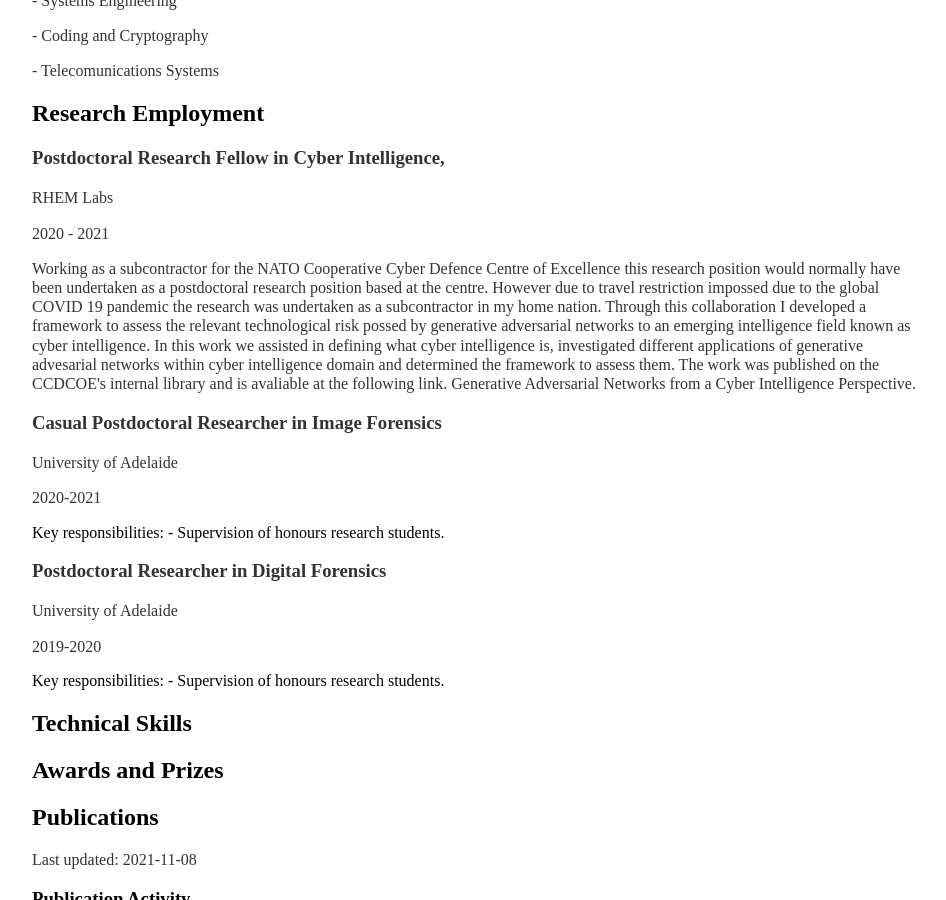
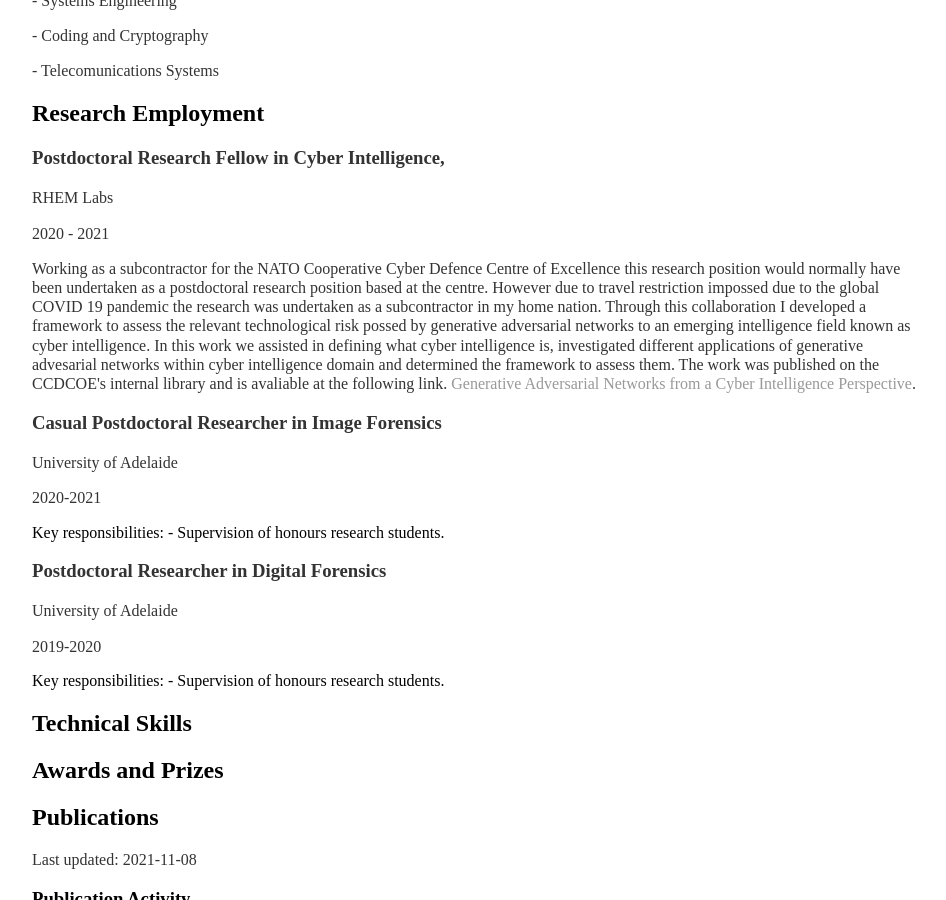
Before and after one commit to rhematt/rhematt.github.io, a Jekyll site: the page built from cv/index.html, in a window 1280 px wide and 900 px high, scrolled down 767 px. Shown: the whole window, without its empty margins (160-1106 px from the left). Built offline with Jekyll 4.4.1, drawn with Linux system fonts in a browser that asks for light colours; part of the change alters nothing that is shown.

```diff
--- a/cv/index.html
+++ b/cv/index.html
@@ -37,7 +37,7 @@ title: CV of Dr Richard Matthews
 		<p>2020 - 2021</p>
 		<p>Working as a subcontractor for the NATO Cooperative Cyber Defence Centre of Excellence this research position would normally have been undertaken as a postdoctoral research position based at the centre. However due to travel restriction impossed due to the global COVID 19 pandemic the research was undertaken as a subcontractor in my home nation.
 		Through this collaboration I developed a framework to assess the relevant technological risk possed by generative adversarial networks to an emerging intelligence field known as cyber intelligence. In this work we assisted in defining what cyber intelligence is, investigated different applications of generative advesarial networks within cyber intelligence domain and determined the framework to assess them.
-		The work was published on the CCDCOE's internal library and is avaliable at the following link. </a href="https://ccdcoe.org/library/publications/generative-adversarial-networks-from-a-cyber-intelligence-perspective/">Generative Adversarial Networks from a Cyber Intelligence Perspective</a>.</P>
+		The work was published on the CCDCOE's internal library and is avaliable at the following link. <a href="https://ccdcoe.org/library/publications/generative-adversarial-networks-from-a-cyber-intelligence-perspective/"> Generative Adversarial Networks from a Cyber Intelligence Perspective</a>.</P>
 
 		<h3><p> Casual Postdoctoral Researcher in Image Forensics </h3>
 		<p> University of Adelaide</P>
```
